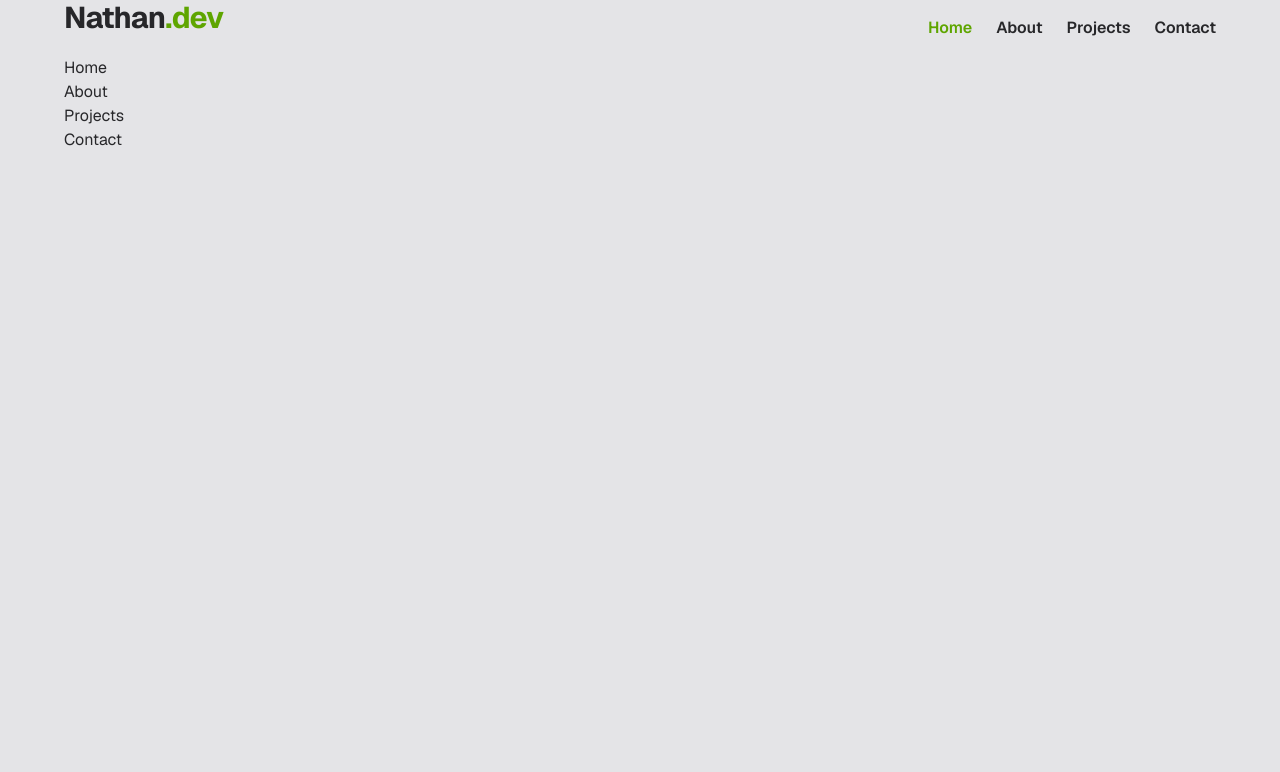
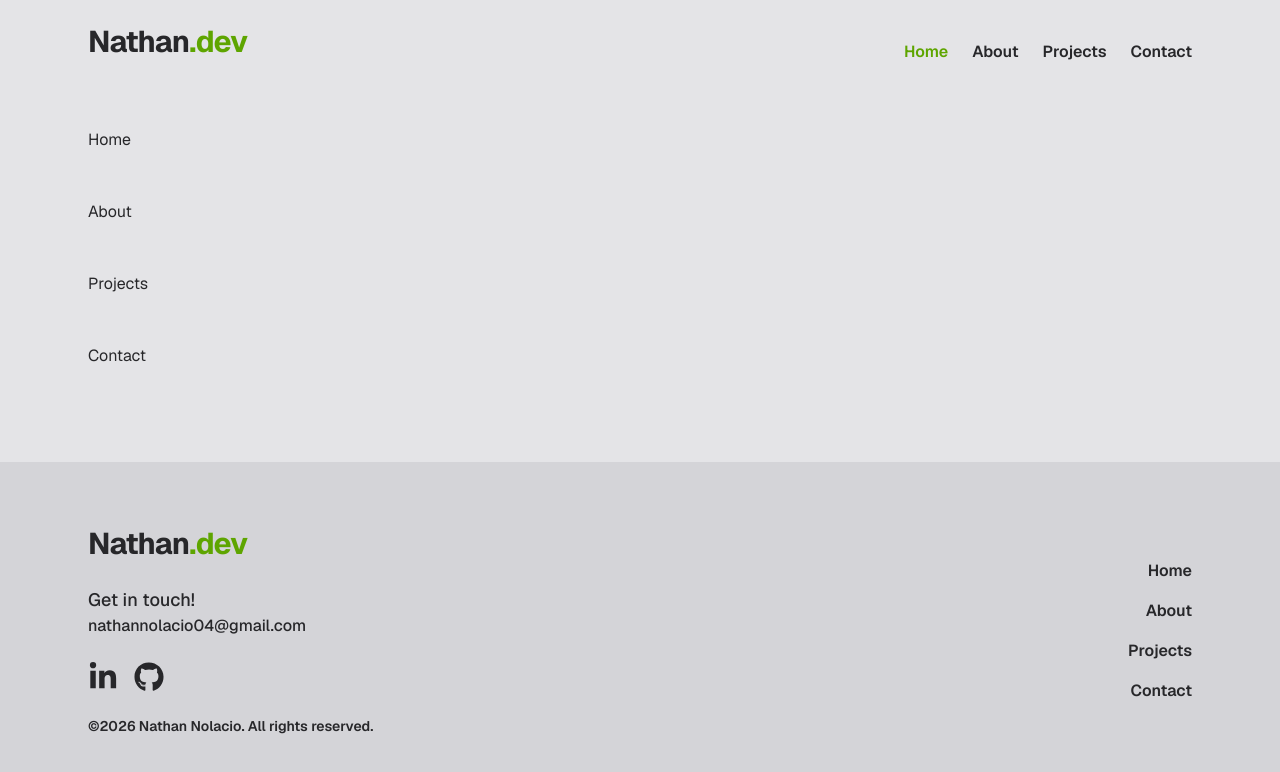
Before and after one commit to nathannolacio/portfolio-frontend, a Next.js app: page / in a window 1280 px wide. Shown: the top 772 px of the page. Built offline with nearby package versions, Linux system fonts and the light colour scheme.

Commit message:
:sparkles: feat: Implemented responsive footer

```diff
--- a/package.json
+++ b/package.json
@@ -12,7 +12,8 @@
     "lucide-react": "^1.14.0",
     "next": "16.2.6",
     "react": "19.2.4",
-    "react-dom": "19.2.4"
+    "react-dom": "19.2.4",
+    "react-icons": "^5.6.0"
   },
   "devDependencies": {
     "@tailwindcss/postcss": "^4",
--- a/src/app/page.tsx
+++ b/src/app/page.tsx
@@ -1,10 +1,31 @@
+"use client";
 import Container from "../components/layout/Container";
 import Header from "../components/header/Header";
+import Footer from "../components/footer/Footer";
+import { useEffect, useState } from "react";
 
 export default function Home() {
+  const [activeSection, setActiveSection] = useState("home");
+
+  useEffect(() => {
+      const syncFromHash = () => {
+          const section = window.location.hash.replace("#", "") || "home";
+          setActiveSection(section);
+      };
+
+      syncFromHash();
+      window.addEventListener("hashchange", syncFromHash);
+
+      return () => {window.removeEventListener("hashchange", syncFromHash);}
+  }, []);
+
   return (
-    <main>
-      <Header />
+    <div className="flex flex-col min-h-screen">
+      <Header
+        activeSection={activeSection}
+        setActiveSection={setActiveSection}
+      />
+      <main className="flex-1">
         <section id="home">
           <Container>
             <h2>Home</h2>
@@ -26,5 +47,9 @@ export default function Home() {
           </Container>
         </section>
       </main>
+      <Footer
+        setActiveSection={setActiveSection}
+      />
+    </div>
   );
 }
--- /dev/null
+++ b/src/components/footer/Footer.tsx
@@ -0,0 +1,56 @@
+import Logo from "../header/Logo";
+import Container from "../layout/Container";
+import { FaGithub, FaLinkedinIn } from "react-icons/fa";
+import NavigationLinks from "../navigation/NavigationLinks";
+
+type FooterProps = {
+    setActiveSection: (section: string) => void;
+};
+
+export default function Footer({ setActiveSection }: FooterProps) {
+    return(
+        <footer className="bg-zinc-300 py-10">
+            <Container className="flex flex-col gap-10 md:flex-row md:justify-between">
+
+                <div className="order-2 md:order-1 flex flex-col gap-6 items-center md:items-start">
+                    <Logo />
+                    <div>
+                        <p className="font-medium text-lg text-center md:text-left">Get in touch!</p>
+                        <a className="font-medium break-all" href="mailto:nathannolacio04@gmail.com">nathannolacio04@gmail.com</a>
+                    </div>
+                    <div className="flex gap-4">
+                        <a
+                            aria-label="Linkedin profile"
+                            href="https://www.linkedin.com/in/nathannolacio/"
+                            target="_blank"
+                            rel="noopener noreferrer"
+                            className="transition-colors duration-500 hover:text-lime-600"
+                        >
+                            <FaLinkedinIn size={30} />
+                        </a>
+                        <a
+                            aria-label="GitHub profile"
+                            href="https://github.com/nathannolacio"
+                            target="_blank"
+                            rel="noopener noreferrer"
+                            className="transition-colors duration-500 hover:text-lime-600"
+                        >
+                            <FaGithub size={30} />
+                        </a>
+                    </div>
+                    <p className="font-semibold text-sm text-center md:text-left">&copy;{new Date().getFullYear()} Nathan Nolacio. All rights reserved.</p>
+
+                </div>
+                <nav className="order-1 md:order-2 flex flex-col">
+                    <NavigationLinks
+                        setActiveSection={setActiveSection}
+                        listClassName="flex flex-col gap-4 font-semibold items-center justify-center h-full md:items-end "
+                        linkClassName="hover:text-lime-600 transition-colors duration-500"
+                        activeLinkClassName="text-lime-600"
+                    />
+                </nav>
+
+            </Container>
+        </footer>
+    );
+}
--- a/src/components/header/Header.tsx
+++ b/src/components/header/Header.tsx
@@ -1,36 +1,24 @@
 "use client";
 
-import { useEffect, useState } from "react";
 import Container from "../layout/Container";
 import Logo from "./Logo";
 import NavBar from "./NavBar";
 
-export default function Header() {
-    const [activeSection, setActiveSection] = useState("home");
-    const [isMenuOpen, setIsMenuOpen] = useState(false);
+type HeaderProps = {
+    activeSection: string;
+    setActiveSection: (section: string) => void;
+};
 
-    useEffect(() => {
-        const syncFromHash = () => {
-            const section = window.location.hash.replace("#", "") || "home";
-            setActiveSection(section);
-        };
-
-        syncFromHash();
-        window.addEventListener("hashchange", syncFromHash);
-
-        return () => {window.removeEventListener("hashchange", syncFromHash);}
-    }, []);
-
+export default function Header({ activeSection, setActiveSection }: HeaderProps) {
     return(
         <Container className="flex justify-between">
             <Logo
+                clickable
                 setActiveSectionAction={setActiveSection}
             />
             <NavBar
                 activeSection={activeSection}
                 setActiveSection={setActiveSection}
-                setIsMenuOpen={setIsMenuOpen}
-                isMenuOpen={isMenuOpen}
             />
         </Container>
     );
--- a/src/components/header/Logo.tsx
+++ b/src/components/header/Logo.tsx
@@ -3,18 +3,29 @@
 import Link from "next/link";
 
 type LogoProps = {
-    setActiveSectionAction: (section: string) => void;
+    setActiveSectionAction?: (section: string) => void;
+    clickable?: boolean;
 }
 
-export default function Logo({ setActiveSectionAction }: LogoProps) {
-    return(
-        <Link
-            href="#home"
-            className="font-(--font-space-grotesk) font-bold text-3xl tracking-tight transition-colors duration-300 hover:cursor-pointer hover:opacity-90"
-            onClick={() => setActiveSectionAction("home")}
-        >
+export default function Logo({ setActiveSectionAction, clickable = false }: LogoProps) {
+    const content = (
+        <div className="font-(--font-space-grotesk) font-bold text-3xl tracking-tight">
             <span>Nathan</span>
             <span className="text-lime-600">.dev</span>
+        </div>
+    )
+
+    if (clickable) {
+        return (
+            <Link
+            href="#home"
+            onClick={() => setActiveSectionAction?.("home")}
+            className="hover:cursor-pointer hover:opacity-90"
+        >
+            {content}
         </Link>
-    );
+        )
+    }
+
+    return(content);
 }
--- a/src/components/header/NavBar.tsx
+++ b/src/components/header/NavBar.tsx
@@ -1,67 +1,52 @@
 "use client";
 
 import { Menu, X } from 'lucide-react';
-import Link from 'next/link';
+import { useState } from 'react';
+
+import NavigationLinks from '../navigation/NavigationLinks';
 
 type NavBarProps = {
-    activeSection: string;
-    setActiveSection: (section: string) => void;
-    setIsMenuOpen: (isOpen: boolean) => void;
-    isMenuOpen: boolean;
+    activeSection?: string;
+    setActiveSection?: (section: string) => void;
 }
 
-export default function NavBar({ activeSection, setActiveSection, setIsMenuOpen, isMenuOpen }: NavBarProps) {
-    const navItems = [
-        { label: "Home", href: "#home", section: "home" },
-        { label: "About", href: "#about", section: "about" },
-        { label: "Projects", href: "#projects", section: "projects" },
-        { label: "Contact", href: "#contact", section: "contact" }
-    ]
-
-    function renderNavItems() {
-        return navItems.map(item => (
-            <li key={item.href}>
-                <Link
-                    href={item.href}
-                    className={activeSection === item.section ?
-                        "text-lime-600" :
-                        "hover:text-lime-600 transition-colors duration-500"}
-                    onClick={() => {
-                        setActiveSection(item.section);
-                        setIsMenuOpen(false);
-                    }}
-                >
-                    {item.label}
-                </Link>
-            </li>
-        ));
-    }
+export default function NavBar({ activeSection, setActiveSection }: NavBarProps) {
+    const [isMenuOpen, setIsMenuOpen] = useState(false);
 
     return(
         <>
-            <nav className="hidden md:flex justify-center gap-8 font-medium my-4">
-                <ul className='flex gap-6 font-semibold'>
-                    {renderNavItems()}
-                </ul>
+            <nav className="hidden md:flex justify-center my-4">
+                <NavigationLinks
+                    activeSection={activeSection}
+                    setActiveSection={setActiveSection}
+                    listClassName="flex gap-6 font-semibold"
+                    linkClassName="hover:text-lime-600 transition-colors duration-300"
+                    activeLinkClassName="text-lime-600"
+                />
+            </nav>
 
-            </nav>
-            <nav className='md:hidden w-full flex flex-col my-4 items-end gap-4'>
+            <nav className='md:hidden w-full flex flex-col items-end gap-4 my-4'>
                 <button
                     aria-label={isMenuOpen ? "Close navigation menu" : "Open navigation menu"}
                     aria-expanded={isMenuOpen}
                     aria-controls='mobile-navigation-menu'
                     className='hover:cursor-pointer'
-                    onClick={() => setIsMenuOpen(!isMenuOpen)}
+                    onClick={() => setIsMenuOpen?.(!isMenuOpen)}
                 >
                     {isMenuOpen ? <X size={24} /> : <Menu size={24} />}
                 </button>
+
                 {isMenuOpen && (
-                    <ul
-                        id='mobile-navigation-menu'
-                        className='flex flex-col gap-2 font-semibold'
-                    >
-                        {renderNavItems()}
-                    </ul>
+                   <div>
+                        <NavigationLinks
+                            activeSection={activeSection}
+                            setActiveSection={setActiveSection}
+                            setIsMenuOpen={setIsMenuOpen}
+                            listClassName="flex flex-col gap-2 font-semibold"
+                            linkClassName="hover:text-lime-600 transition-colors duration-500"
+                            activeLinkClassName="text-lime-600"
+                        />
+                   </div>
                 )}
             </nav>
         </>
--- a/src/components/layout/Container.tsx
+++ b/src/components/layout/Container.tsx
@@ -7,7 +7,7 @@ interface ContainerProps {
 
 export default function Container({children, className}: ContainerProps) {
     return (
-        <div className={`mx-auto w-full max-w-6xl ${className || ""}`}>
+        <div className={`mx-auto w-full max-w-6xl p-6 ${className || ""}`}>
             {children}
         </div>
     )
--- /dev/null
+++ b/src/components/navigation/NavigationLinks.tsx
@@ -0,0 +1,43 @@
+import Link from "next/link";
+import { navItems } from "../../data/navigation";
+
+type NavigationLinksProps = {
+  activeSection?: string;
+  setActiveSection?: (section: string) => void;
+  setIsMenuOpen?: (isOpen: boolean) => void;
+  listClassName?: string;
+  linkClassName?: string;
+  activeLinkClassName?: string;
+};
+
+export default function NavigationLinks({
+  activeSection,
+  setActiveSection,
+  setIsMenuOpen,
+  listClassName,
+  linkClassName,
+  activeLinkClassName,
+}: NavigationLinksProps) {
+  return (
+    <ul className={listClassName}>
+      {navItems.map((item) => (
+        <li key={item.href}>
+          <Link
+            href={item.href}
+            className={
+              activeSection === item.section
+                ? activeLinkClassName
+                : linkClassName
+            }
+            onClick={() => {
+              setActiveSection?.(item.section);
+              setIsMenuOpen?.(false);
+            }}
+          >
+            {item.label}
+          </Link>
+        </li>
+      ))}
+    </ul>
+  );
+}
--- /dev/null
+++ b/src/data/navigation.ts
@@ -0,0 +1,21 @@
+export const navItems = [
+        {
+            label: "Home",
+            href: "#home",
+            section: "home"
+        },
+        {
+            label: "About",
+            href: "#about",
+            section: "about"
+        },
+        {
+            label: "Projects",
+            href: "#projects",
+            section: "projects"
+        },
+        {
+            label: "Contact",
+            href: "#contact",
+            section: "contact" }
+    ]
```
Also changed, not shown: 1 other file (tests, documents, lock files or other folders). Lines whose indentation alone changed are shown as unchanged.
